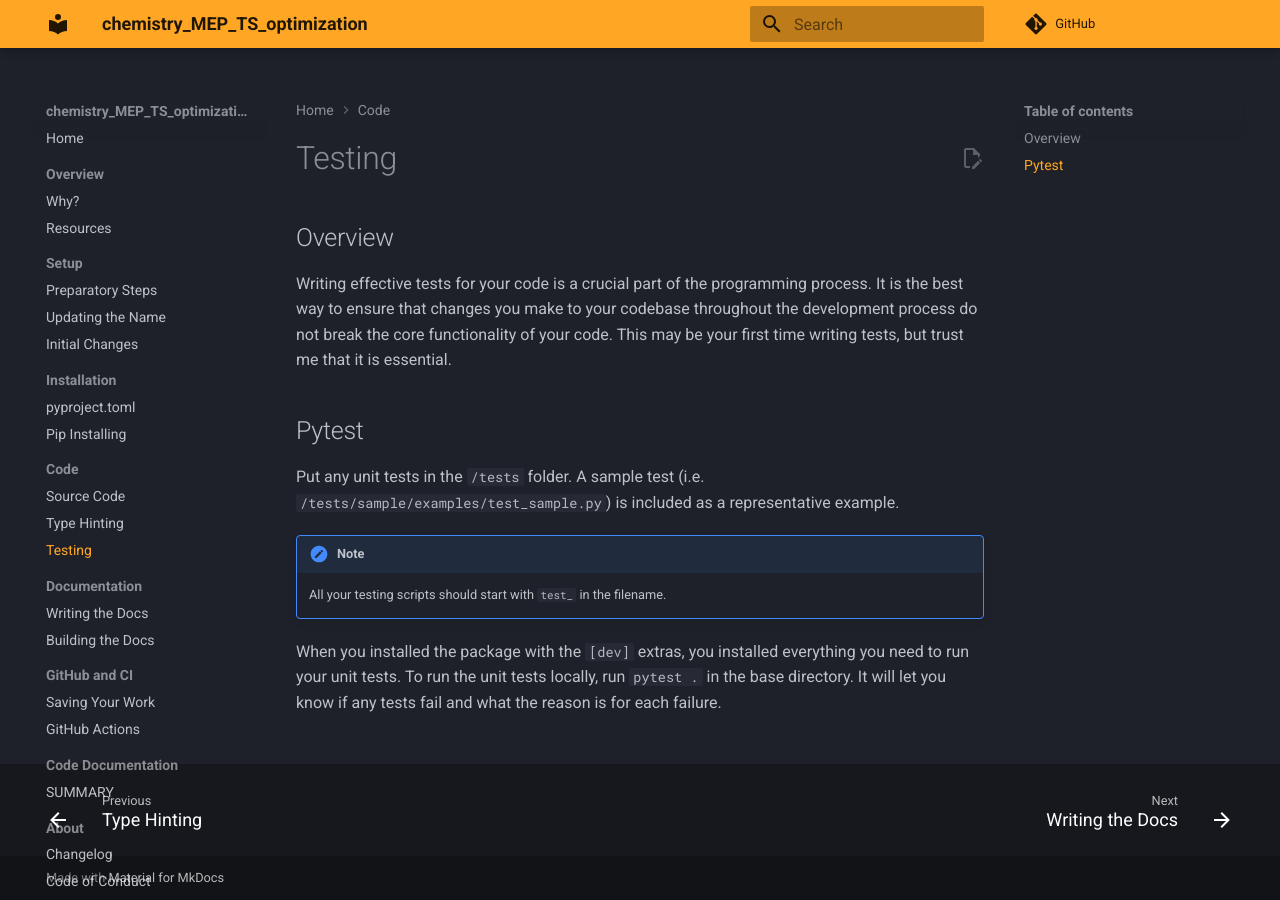
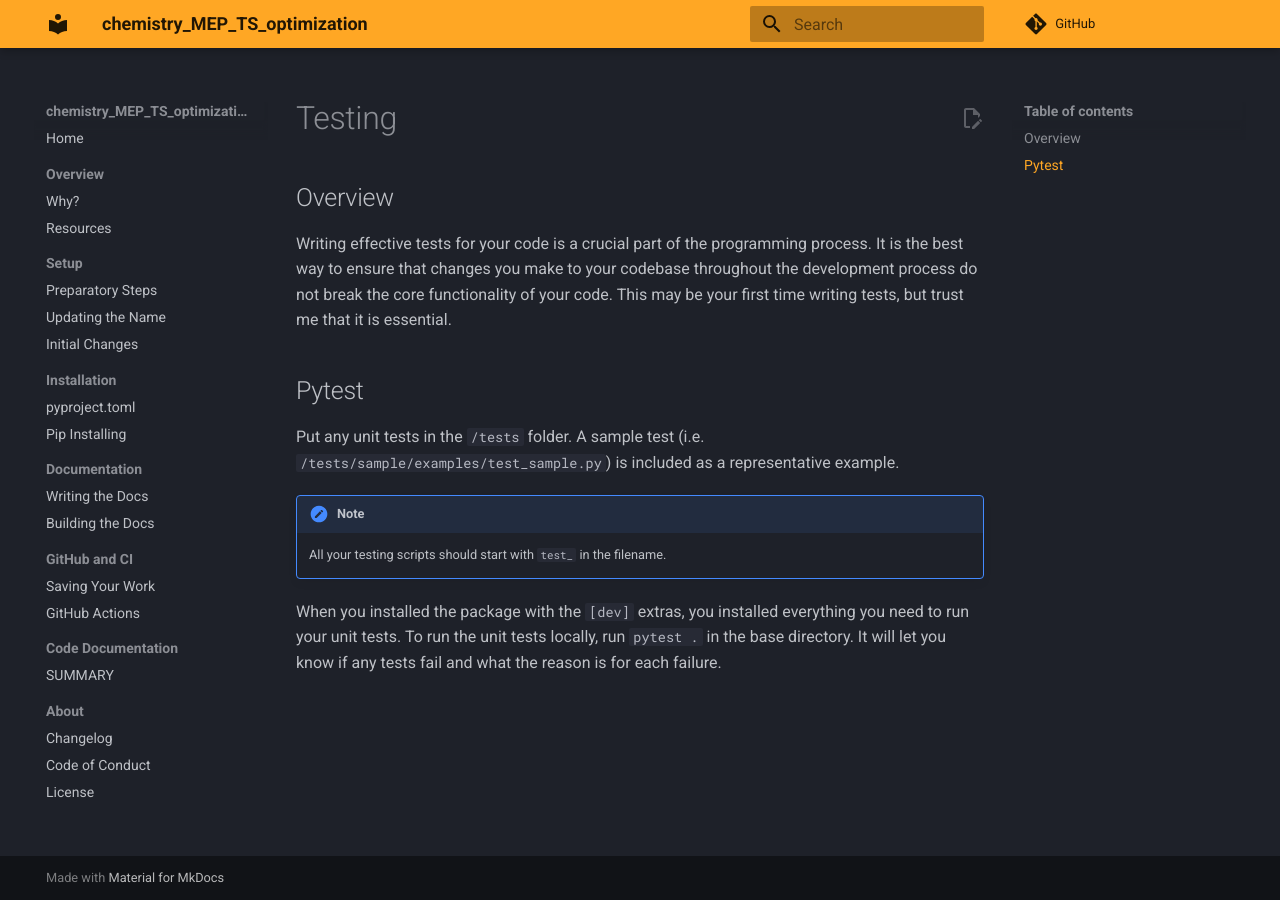
Before and after one commit to khegazy/transbymep, an MkDocs documentation site: the page built from docs/example_docs/code/tests.md, in a window 1280 px wide. Built offline with MkDocs 1.6.1 and Material for MkDocs 9.7.7, drawn with Linux system fonts in a browser that asks for light colours; comment, search, counter and statistics services are not loaded.

Commit message:
removed a section

```diff
--- a/mkdocs.yml
+++ b/mkdocs.yml
@@ -14,10 +14,6 @@ nav:
   - Installation:
       - example_docs/installation/pyproject.md
       - example_docs/installation/install.md
-  - Code:
-      - example_docs/code/source.md
-      - example_docs/code/hints.md
-      - example_docs/code/tests.md
   - Documentation:
       - example_docs/mkdocs/docs.md
       - example_docs/mkdocs/build.md
```
